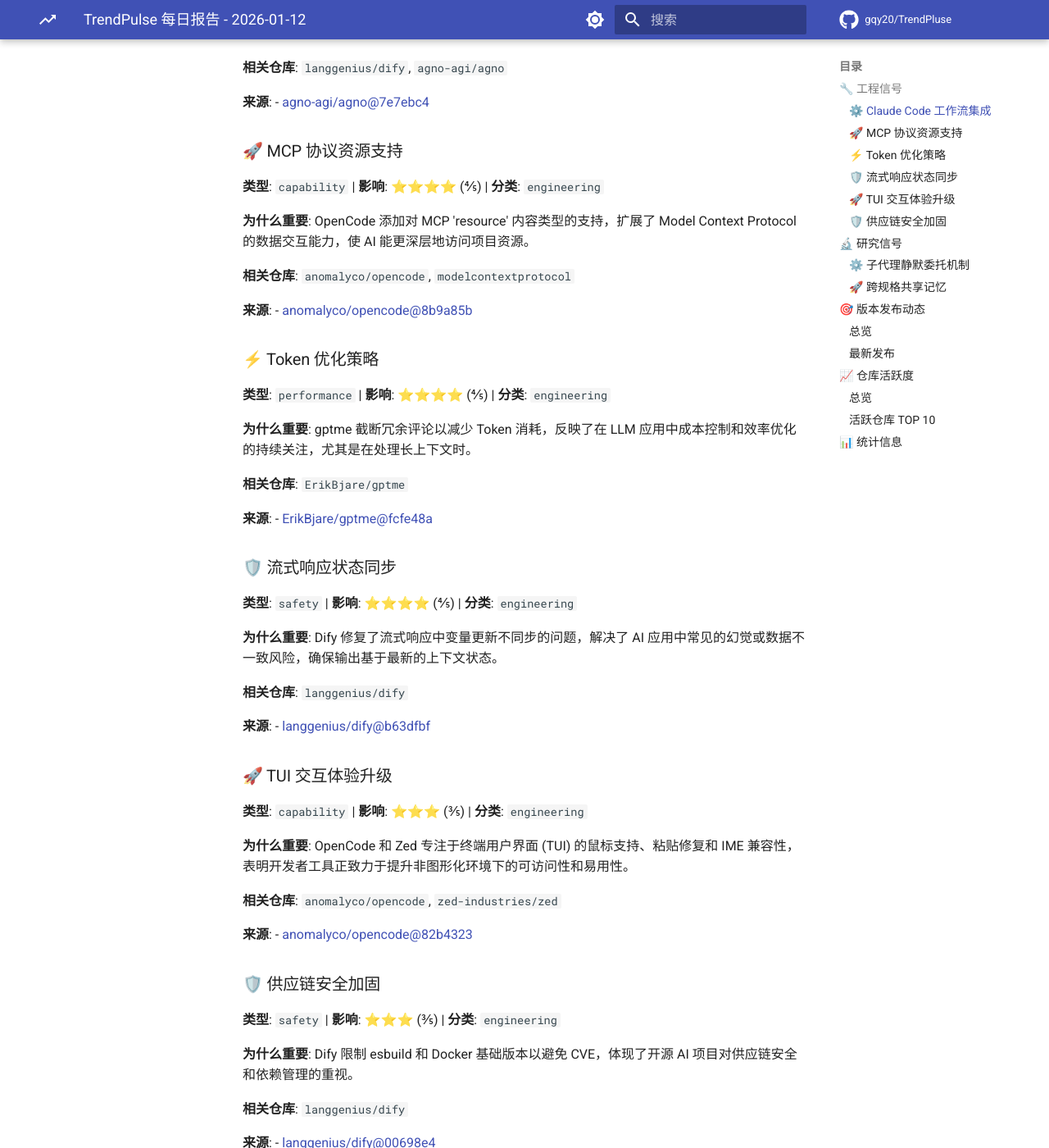
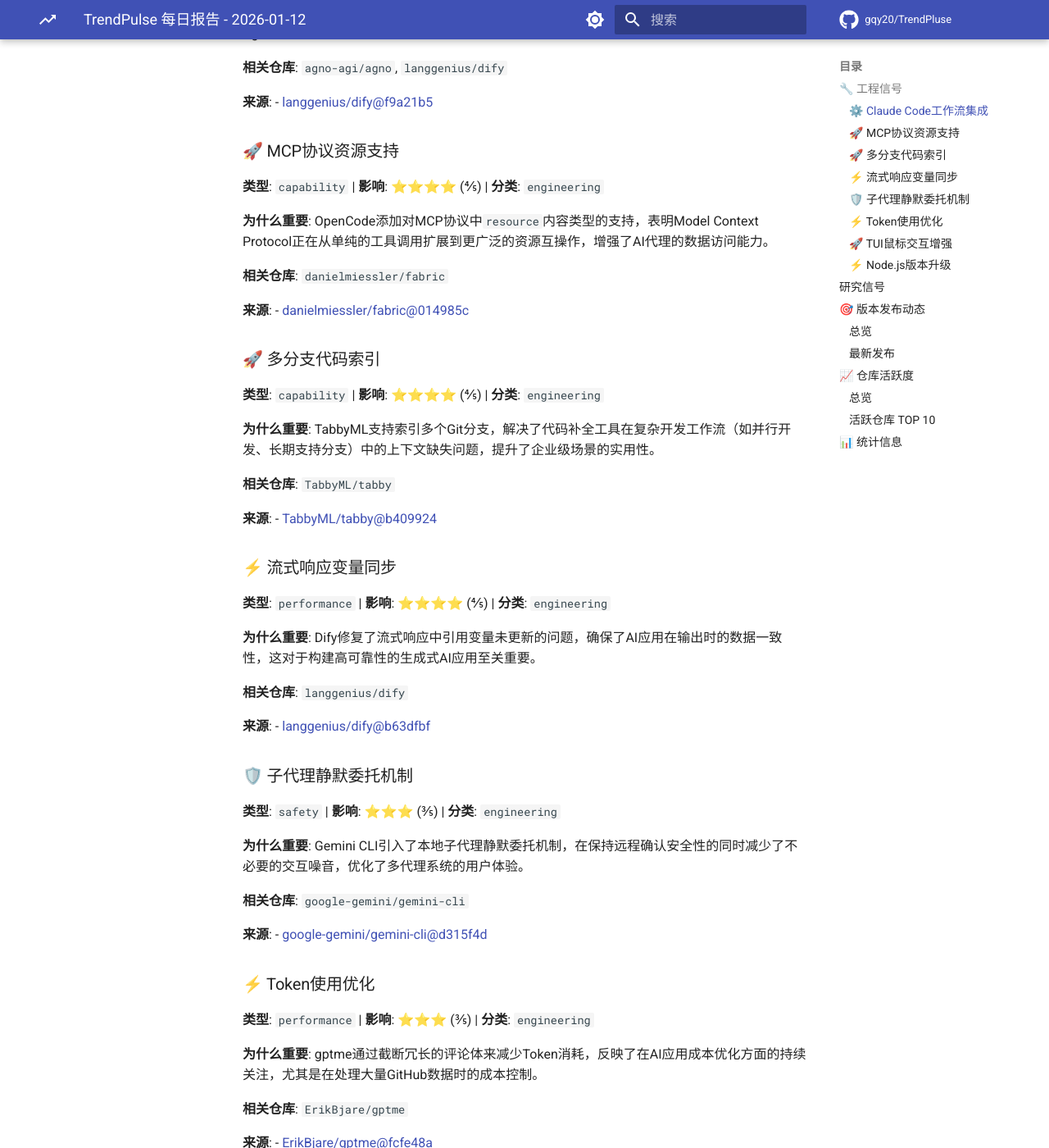
Before and after one commit to gqy20/TrendPluse, an MkDocs documentation site: the page built from docs/reports/report-2026-01-12.md, in a window 1280 px wide and 1400 px high, scrolled down 429 px. Shown: the whole window at 82% size. Built offline with MkDocs 1.6.1 and Material for MkDocs 9.7.7, drawn with Linux system fonts in a browser that asks for light colours; nearby versions of some CDN libraries; library files that are not in the unit come from our copies; comment, search, counter and statistics services are not loaded; some of the changed text lies outside the part shown.

Commit message:
docs: update daily trend report [skip ci]

```diff
--- a/docs/reports/report-2026-01-12.md
+++ b/docs/reports/report-2026-01-12.md
@@ -4,35 +4,71 @@
 
 ## 🔧 工程信号
 
-### ⚙️ Claude Code 工作流集成
+### ⚙️ Claude Code工作流集成
 
 **类型**: `workflow` | **影响**: ⭐⭐⭐⭐⭐ (5/5) | **分类**: `engineering`
 
-**为什么重要**: Agno 和 Dify 同时集成 Claude Code 工作流，标志着 AI 编程助手正从独立工具向 CI/CD 流程和自动化流水线的核心组件转变。
+**为什么重要**: Anthropic的Claude Code正迅速成为AI辅助编程的标准工具，多个头部项目（Dify, Agno）正在将其集成到CI/CD流程中，标志着AI编程助手从本地工具向基础设施组件演进。
 
-**相关仓库**: `langgenius/dify`, `agno-agi/agno`
+**相关仓库**: `agno-agi/agno`, `langgenius/dify`
 
 **来源**:
-- [agno-agi/agno@7e7ebc4](https://github.com/agno-agi/agno/commit/7e7ebc46c37be9ccd09da7f8898f4d86289dc8ba)
+- [langgenius/dify@f9a21b5](https://github.com/langgenius/dify/commit/f9a21b56abda5ea77c6cdcd4006ff922fbee1b59)
 
 
-### 🚀 MCP 协议资源支持
+### 🚀 MCP协议资源支持
 
 **类型**: `capability` | **影响**: ⭐⭐⭐⭐ (4/5) | **分类**: `engineering`
 
-**为什么重要**: OpenCode 添加对 MCP 'resource' 内容类型的支持，扩展了 Model Context Protocol 的数据交互能力，使 AI 能更深层地访问项目资源。
+**为什么重要**: OpenCode添加对MCP协议中`resource`内容类型的支持，表明Model Context Protocol正在从单纯的工具调用扩展到更广泛的资源互操作，增强了AI代理的数据访问能力。
 
-**相关仓库**: `anomalyco/opencode`, `modelcontextprotocol`
+**相关仓库**: `danielmiessler/fabric`
 
 **来源**:
-- [anomalyco/opencode@8b9a85b](https://github.com/anomalyco/opencode/commit/8b9a85b7e7278813cd6be733d7cd67ef3ea24972)
+- [danielmiessler/fabric@014985c](https://github.com/danielmiessler/fabric/commit/014985c40785249b5d4193db5652ac5f085d4c88)
 
 
-### ⚡ Token 优化策略
+### 🚀 多分支代码索引
+
+**类型**: `capability` | **影响**: ⭐⭐⭐⭐ (4/5) | **分类**: `engineering`
+
+**为什么重要**: TabbyML支持索引多个Git分支，解决了代码补全工具在复杂开发工作流（如并行开发、长期支持分支）中的上下文缺失问题，提升了企业级场景的实用性。
+
+**相关仓库**: `TabbyML/tabby`
+
+**来源**:
+- [TabbyML/tabby@b409924](https://github.com/TabbyML/tabby/commit/b409924ffebd3dbfa50ec9bf91e0ef934eceb067)
+
+
+### ⚡ 流式响应变量同步
 
 **类型**: `performance` | **影响**: ⭐⭐⭐⭐ (4/5) | **分类**: `engineering`
 
-**为什么重要**: gptme 截断冗余评论以减少 Token 消耗，反映了在 LLM 应用中成本控制和效率优化的持续关注，尤其是在处理长上下文时。
+**为什么重要**: Dify修复了流式响应中引用变量未更新的问题，确保了AI应用在输出时的数据一致性，这对于构建高可靠性的生成式AI应用至关重要。
+
+**相关仓库**: `langgenius/dify`
+
+**来源**:
+- [langgenius/dify@b63dfbf](https://github.com/langgenius/dify/commit/b63dfbf654ed2191aa94aa4bcf8d09c09cc90759)
+
+
+### 🛡️ 子代理静默委托机制
+
+**类型**: `safety` | **影响**: ⭐⭐⭐ (3/5) | **分类**: `engineering`
+
+**为什么重要**: Gemini CLI引入了本地子代理静默委托机制，在保持远程确认安全性的同时减少了不必要的交互噪音，优化了多代理系统的用户体验。
+
+**相关仓库**: `google-gemini/gemini-cli`
+
+**来源**:
+- [google-gemini/gemini-cli@d315f4d](https://github.com/google-gemini/gemini-cli/commit/d315f4d3dad7d6be1f51a0c0ce54b72958b1de09)
+
+
+### ⚡ Token使用优化
+
+**类型**: `performance` | **影响**: ⭐⭐⭐ (3/5) | **分类**: `engineering`
+
+**为什么重要**: gptme通过截断冗长的评论体来减少Token消耗，反映了在AI应用成本优化方面的持续关注，尤其是在处理大量GitHub数据时的成本控制。
 
 **相关仓库**: `ErikBjare/gptme`
 
@@ -40,67 +76,33 @@
 - [ErikBjare/gptme@fcfe48a](https://github.com/ErikBjare/gptme/commit/fcfe48aade8ce5630c81454ed46928d15b5d44e7)
 
 
-### 🛡️ 流式响应状态同步
-
-**类型**: `safety` | **影响**: ⭐⭐⭐⭐ (4/5) | **分类**: `engineering`
-
-**为什么重要**: Dify 修复了流式响应中变量更新不同步的问题，解决了 AI 应用中常见的幻觉或数据不一致风险，确保输出基于最新的上下文状态。
-
-**相关仓库**: `langgenius/dify`
-
-**来源**:
-- [langgenius/dify@b63dfbf](https://github.com/langgenius/dify/commit/b63dfbf654ed2191aa94aa4bcf8d09c09cc90759)
-
-
-### 🚀 TUI 交互体验升级
+### 🚀 TUI鼠标交互增强
 
 **类型**: `capability` | **影响**: ⭐⭐⭐ (3/5) | **分类**: `engineering`
 
-**为什么重要**: OpenCode 和 Zed 专注于终端用户界面 (TUI) 的鼠标支持、粘贴修复和 IME 兼容性，表明开发者工具正致力于提升非图形化环境下的可访问性和易用性。
+**为什么重要**: OpenCode为TUI（终端用户界面）添加了鼠标悬停和点击支持，打破了传统终端工具仅限键盘操作的局限，提升了非技术用户的可访问性。
 
-**相关仓库**: `anomalyco/opencode`, `zed-industries/zed`
+**相关仓库**: `anomalyco/opencode`
 
 **来源**:
 - [anomalyco/opencode@82b4323](https://github.com/anomalyco/opencode/commit/82b432349e4063f612f54758ba78999b75cf13fb)
 
 
-### 🛡️ 供应链安全加固
+### ⚡ Node.js版本升级
 
-**类型**: `safety` | **影响**: ⭐⭐⭐ (3/5) | **分类**: `engineering`
+**类型**: `performance` | **影响**: ⭐⭐ (2/5) | **分类**: `engineering`
 
-**为什么重要**: Dify 限制 esbuild 和 Docker 基础版本以避免 CVE，体现了开源 AI 项目对供应链安全和依赖管理的重视。
+**为什么重要**: Dify将Node.js升级至22.12.0，利用最新版本的性能提升和安全补丁，体现了AI基础设施对底层运行环境时效性的高要求。
 
 **相关仓库**: `langgenius/dify`
 
 **来源**:
-- [langgenius/dify@00698e4](https://github.com/langgenius/dify/commit/00698e41b7c6bbded6869dbfaa05bf35350039e3)
+- [langgenius/dify@9161936](https://github.com/langgenius/dify/commit/9161936f4146e488e33c14b08d2f578eff4ce1b0)
 
 
-## 🔬 研究信号
+## 研究信号
 
-### ⚙️ 子代理静默委托机制
-
-**类型**: `workflow` | **影响**: ⭐⭐⭐ (3/5) | **分类**: `research`
-
-**为什么重要**: Gemini CLI 引入的静默本地子代理委托机制，优化了多代理系统的协作流程，减少了用户在处理复杂任务时的认知负荷。
-
-**相关仓库**: `google-gemini/gemini-cli`
-
-**来源**:
-- [google-gemini/gemini-cli@d315f4d](https://github.com/google-gemini/gemini-cli/commit/d315f4d3dad7d6be1f51a0c0ce54b72958b1de09)
-
-
-### 🚀 跨规格共享记忆
-
-**类型**: `capability` | **影响**: ⭐⭐⭐ (3/5) | **分类**: `research`
-
-**为什么重要**: Auto-Claude 引入跨规格共享记忆，解决了 AI Agent 在长期任务中的上下文遗忘问题，提升了连续学习和知识复用的能力。
-
-**相关仓库**: `AndyMik90/Auto-Claude`
-
-**来源**:
-- [AndyMik90/Auto-Claude@0c139ad](https://github.com/AndyMik90/Auto-Claude/commit/0c139add1e258868d84e628cf70007f16a1b1e22)
-
+暂无信号。
 
 ---
 ## 🎯 版本发布动态
@@ -119,12 +121,12 @@
 **变更类型**: ✨ improvement
 
 **变更摘要**:
-- 新增 NewVendorPluginBase 工厂函数，减少跨 8 个 vendor 实现的重复样板代码
-- 重构 anthropic、bedrock、gemini 等 8 个 AI vendor 文件，统一使用工厂函数初始化
+- 重构：新增 NewVendorPluginBase 工厂函数，减少 8 个 AI 供应商实现的重复代码
+- 更新 8 个供应商文件（anthropic、bedrock、gemini、lmstudio、ollama、openai、perplexity、vertexai）统一使用工厂函数
 - 为新的工厂函数添加了 3 个测试用例
-- 文档更新：在 README 中添加 GitHub 赞助支持板块
+- 文档：在 README 中添加 GitHub 赞助支持部分
 
-本次版本主要是代码质量改进，通过引入统一的工厂函数重构了 8 个 AI vendor 插件的初始化逻辑，有效消除了重复代码。同时新增了相关测试用例以确保重构质量，并在文档中添加了赞助支持信息。
+本次发布主要进行代码重构，通过引入统一的工厂函数 NewVendorPluginBase，消除了 8 个 AI 供应商实现中的重复样板代码，显著提升了代码可维护性。同时更新了 README 添加赞助支持信息，并补充了相关测试用例。
 
 **资产**: 9 个文件
 
@@ -137,13 +139,13 @@
 **变更类型**: 🆕 feature
 
 **变更摘要**:
-- MCP 工具输出新增资源内容类型支持
-- TUI 全面增强鼠标交互（导航、自动完成、问题工具支持悬停和点击）
-- Desktop 版本新增图片附件预览功能
-- 修复 TUI 多项问题（单行粘贴光标位置、OAuth URL 复制、命令自动完成）
-- 改进外部目录权限检查，支持子目录 worktree
+- TUI 增强：添加鼠标悬停和点击支持（自动完成、问题工具、子代理头部导航）
+- 桌面应用新增：图片附件预览支持
+- 核心功能：MCP 工具输出支持资源内容类型
+- TUI 修复：解决光标位置、提示词引用初始化、斜杠命令自动完成等问题
+- 权限检查增强：在子目录中检查 worktree 的 external_directory 权限
 
-OpenCode v1.1.14 版本主要增强了用户交互体验，TUI 和 Desktop 界面新增多处鼠标悬停和点击支持，并新增了图片预览功能。同时包含多项核心功能改进，如 MCP 工具输出支持资源内容类型，以及修复了光标定位、OAuth 处理等多个问题。
+v1.1.14 版本主要增强了 TUI 和桌面应用的交互体验，新增了鼠标悬停和点击支持以及图片预览功能。同时修复了多个 TUI 相关的 bug，并改进了 MCP 工具输出和权限检查等核心功能。此次更新包含 10 位社区贡献者的 18+ 个 PR，是用户体验显著提升的一次功能增强版本。
 
 **资产**: 20 个文件
 
```
Also changed, not shown: reports/report-2026-01-12.md (+65 -63 lines), 1 other file.
